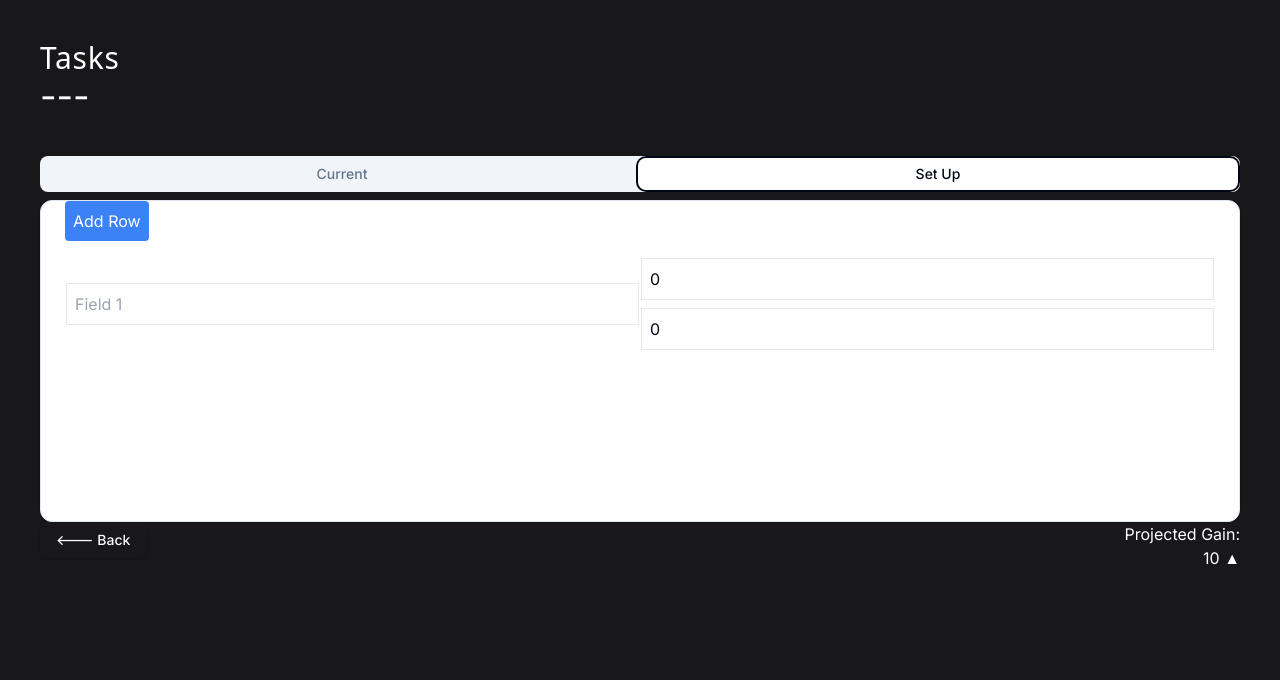
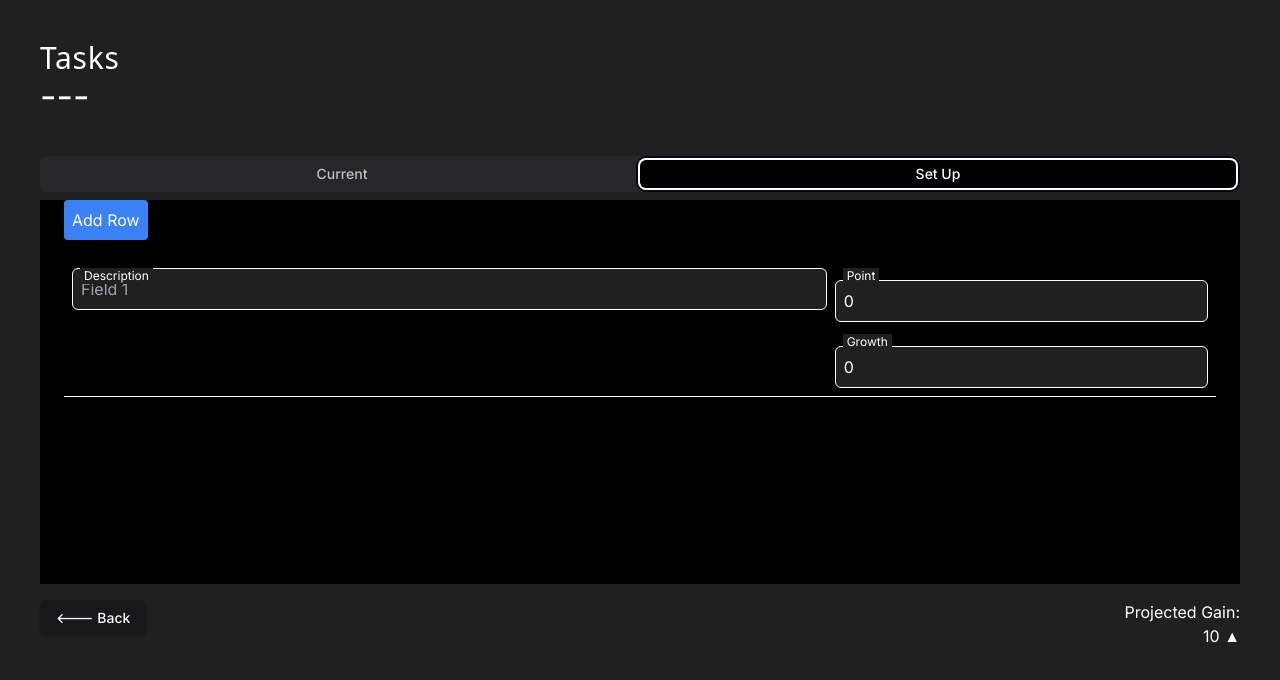
Before and after one commit to Fuitsuku/habit-tracker-2.0, a Next.js app: page /tasks in a window 1280 px wide. Both pictures are taken after a click on the tab "Set Up". Shown: the top 680 px of the page. Built offline with nearby package versions, Linux system fonts and the light colour scheme.

Commit message:
Fixing tasks page formating. Recolored and resized

```diff
--- a/app/tasks/page.tsx
+++ b/app/tasks/page.tsx
@@ -1,4 +1,48 @@
 'use client';
+const test_task_data = [
+        {
+            task_id : 1,
+            completion : false,
+            task_name : "Task 1",
+            points : 5,
+            day_streak : 1
+        },
+        {
+            task_id : 2,
+            completion : false,
+            task_name : "Task 2",
+            points : 8,
+            day_streak : 1
+        },
+        {
+            task_id : 3,
+            completion : true,
+            task_name : "Task 3",
+            points : 15,
+            day_streak : 3
+        },
+        {
+            task_id : 4,
+            completion : false,
+            task_name : "Task 4",
+            points : 5,
+            day_streak : 1
+        },
+        {
+            task_id : 5,
+            completion : false,
+            task_name : "Task 5",
+            points : 8,
+            day_streak : 1
+        },
+        {
+            task_id : 6,
+            completion : true,
+            task_name : "Task 6",
+            points : 15,
+            day_streak : 3
+        }
+    ]
 
 // Imports start here
 import { Tabs, TabsContent, TabsList, TabsTrigger } from "@/components/ui/tabs"
@@ -71,58 +115,68 @@ export default function TasksPage() {
     };
 
     return (
-        <div className="bg-zinc-900 min-h-screen p-10">
-            <PageHeader page_name="Tasks"/>
+        <div className="bg-[#202020] h-screen p-10">
+            <PageHeader page_name="Tasks" />
             <Tabs defaultValue="current" className="">
-                <TabsList className="grid w-full grid-cols-2">
-                    <TabsTrigger value="current"> Current</TabsTrigger>
-                    <TabsTrigger value="setup">Set Up</TabsTrigger>
+                {/* Top Header */}
+                <TabsList className="grid w-full grid-cols-2 bg-[#27272A] border-none">
+                    <TabsTrigger
+                        value="current"
+                        className="text-[#C0C0C0] data-[state=active]:bg-black data-[state=active]:text-white border-none"
+                    >
+                        Current
+                    </TabsTrigger>
+                    <TabsTrigger
+                        value="setup"
+                        className="text-[#C0C0C0] data-[state=active]:bg-black data-[state=active]:text-white border-none"
+                    >
+                        Set Up
+                    </TabsTrigger>
                 </TabsList>
                 <TabsContent value="current">
-                    <Card>
-                        <CardContent className="space-y-2 h-96 overflow-y-auto">
-                            <Table className="min-w-full">
-                                <TableHeader className="">
-                                    <TableRow>
-                                        <TableHead className=" sticky top-0 z-10 text-center">Status</TableHead>
-                                        <TableHead className=" sticky top-0 z-10">Task</TableHead>
-                                        <TableHead className=" sticky top-0 z-10text-center">Points</TableHead>
-                                        <TableHead className=" sticky top-0 z-10text-center">Day Streak</TableHead>
-                                    </TableRow>
-                                </TableHeader>
-                                <TableBody className="">
-                                    {
-                                        test_task_data.map(
-                                            (task) => (
-                                                <TableRow key={task.task_id} className="h-12">
-                                                    <TableCell className="text-center">
+                    <Card className="border-none shadow-none">
+                        <CardContent className="space-y-2 h-96 overflow-y-auto bg-black border-none shadow-none">
+                            <Table className="min-w-full border-collapse border-none">
+                                <TableBody>
+                                    {/* Dynamically populate rows */}
+                                    {test_task_data.map((task) => (
+                                        <TableRow key={task.task_id} className="h-12 border-b border-white">
+                                            <TableCell className="text-center text-white">
                                                 <Checkbox checked={task.completion}></Checkbox>
                                             </TableCell>
-                                                    <TableCell>{task.task_name}</TableCell>
-                                                    <TableCell className="text-center">{task.points}</TableCell>
-                                                    <TableCell className="text-center">{task.day_streak}</TableCell>
+                                            <TableCell className="text-white">{task.task_name}</TableCell>
+                                            <TableCell className="text-center text-white">{task.points}</TableCell>
+                                            <TableCell className="text-center text-white">{task.day_streak}</TableCell>
                                         </TableRow>
-                                            )
-                                        )
-                                    }
+                                    ))}
                                 </TableBody>
                             </Table>
                         </CardContent>
                     </Card>
                 </TabsContent>
                 <TabsContent value="setup">
-                    <Card>
-                        <CardContent className="h-80 overflow-y-auto">
+                    <Card className="border-none shadow-none">
+                        <CardContent className="space-y-2 h-96 overflow-y-auto bg-black border-none shadow-none">
                             <div>
-                                {/* Page 2 Table with Add Row Button */}
-                                <button onClick={addRow} className="mb-4 bg-blue-500 text-white p-2 rounded">Add Row</button>
-                                <table className="min-w-full">
+                                {/* Add Row Button */}
+                                <button
+                                    onClick={addRow}
+                                    className="mb-4 bg-blue-500 text-white p-2 rounded border-none"
+                                >
+                                    Add Row
+                                </button>
+                                {/* Table for rows */}
+                                <table className="min-w-full border-collapse border-none">
                                 <tbody>
-                                    {/* Dynamically added rows */}
                                     {rows.map((row, index) => (
-                                        <tr key={index} className="h-12">
-                                        {/* First field takes up the left half of the row */}
-                                        <td className="w-1/2">
+                                        <tr key={index} className="h-32 border-b border-white">
+                                            <td colSpan={3} className="p-2">
+                                                <div className="grid grid-cols-3 grid-rows-2 gap-2 h-full">
+                                                    {/* Field 1 (spanning cells 1, 2, 4, 5) */}
+                                                    <div className="relative col-span-2 row-span-2">
+                                                        <label className="absolute top-1 left-2 text-xs text-white bg-[#202020] px-1 z-10">
+                                                            Description
+                                                        </label>
                                                         <input
                                                             type="text"
                                                             value={row.field1}
@@ -131,37 +185,46 @@ export default function TasksPage() {
                                                                 newRows[index].field1 = e.target.value;
                                                                 setRows(newRows);
                                                             }}
-                                            className="w-full p-2 border"
+                                                            className="w-full h-auto bg-[#202020] text-white p-2 border border-white rounded-md mt-1"
                                                             placeholder="Field 1"
                                                         />
-                                        </td>
+                                                    </div>
 
-                                        {/* Second and third fields stacked vertically, taking up the right half */}
-                                        <td className="w-1/2">
-                                            <div className="flex flex-col">
+                                                    {/* Field 2 (cell 3) */}
+                                                    <div className="relative col-span-1 row-span-1">
+                                                        <label className="absolute top-1 left-2 text-xs text-white bg-[#202020] px-1 z-10">
+                                                            Point
+                                                        </label>
                                                         <input
-                                                type="text"
+                                                            type="number"
                                                             value={row.field2}
                                                             onChange={(e) => {
                                                                 const newRows = [...rows];
                                                                 newRows[index].field2 = parseInt(e.target.value);
                                                                 setRows(newRows);
                                                             }}
-                                                className="w-full p-2 border mb-2"
-                                                placeholder="Point Value"
+                                                            className="w-full bg-[#202020] text-white p-2 border border-white rounded-md mt-4"
+                                                            placeholder="Field 2"
+                                                        />
+                                                    </div>
 
-                                            />
+                                                    {/* Field 3 (cell 6) */}
+                                                    <div className="relative col-span-1 row-span-1">
+                                                        <label className="absolute top-1 left-2 text-xs text-white bg-[#202020] px-1 z-10">
+                                                            Growth
+                                                        </label>
                                                         <input
-                                                type="text"
+                                                            type="number"
                                                             value={row.field3}
                                                             onChange={(e) => {
                                                                 const newRows = [...rows];
                                                                 newRows[index].field3 = parseInt(e.target.value);
                                                                 setRows(newRows);
                                                             }}
-                                                className="w-full p-2 border"
-                                                placeholder="Growth Factor"
+                                                            className="w-full bg-[#202020] text-white p-2 border border-white rounded-md mt-4"
+                                                            placeholder="Field 3"
                                                         />
+                                                    </div>
                                                 </div>
                                             </td>
                                         </tr>
@@ -173,20 +236,13 @@ export default function TasksPage() {
                     </Card>
                 </TabsContent>
             </Tabs>
-
-            <div className="flex justify-between">
+            <div className="flex justify-between mt-4">
                 <div className="text-left">
-                    <Button className="bg-zinc-900">
-                        &lt;--- Back
-                    </Button>
+                    <Button className="bg-zinc-900 text-white border-none">&lt;--- Back</Button>
                 </div>
                 <div className="text-white text-right flex flex-col">
-                    <div>
-                        Projected Gain:
-                    </div>
-                    <div>
-                        {potential_gain} &#9650;
-                    </div>
+                    <div>Projected Gain:</div>
+                    <div>{potential_gain} &#9650;</div>
                 </div>
             </div>
         </div>
```
Lines whose indentation alone changed are shown as unchanged.
